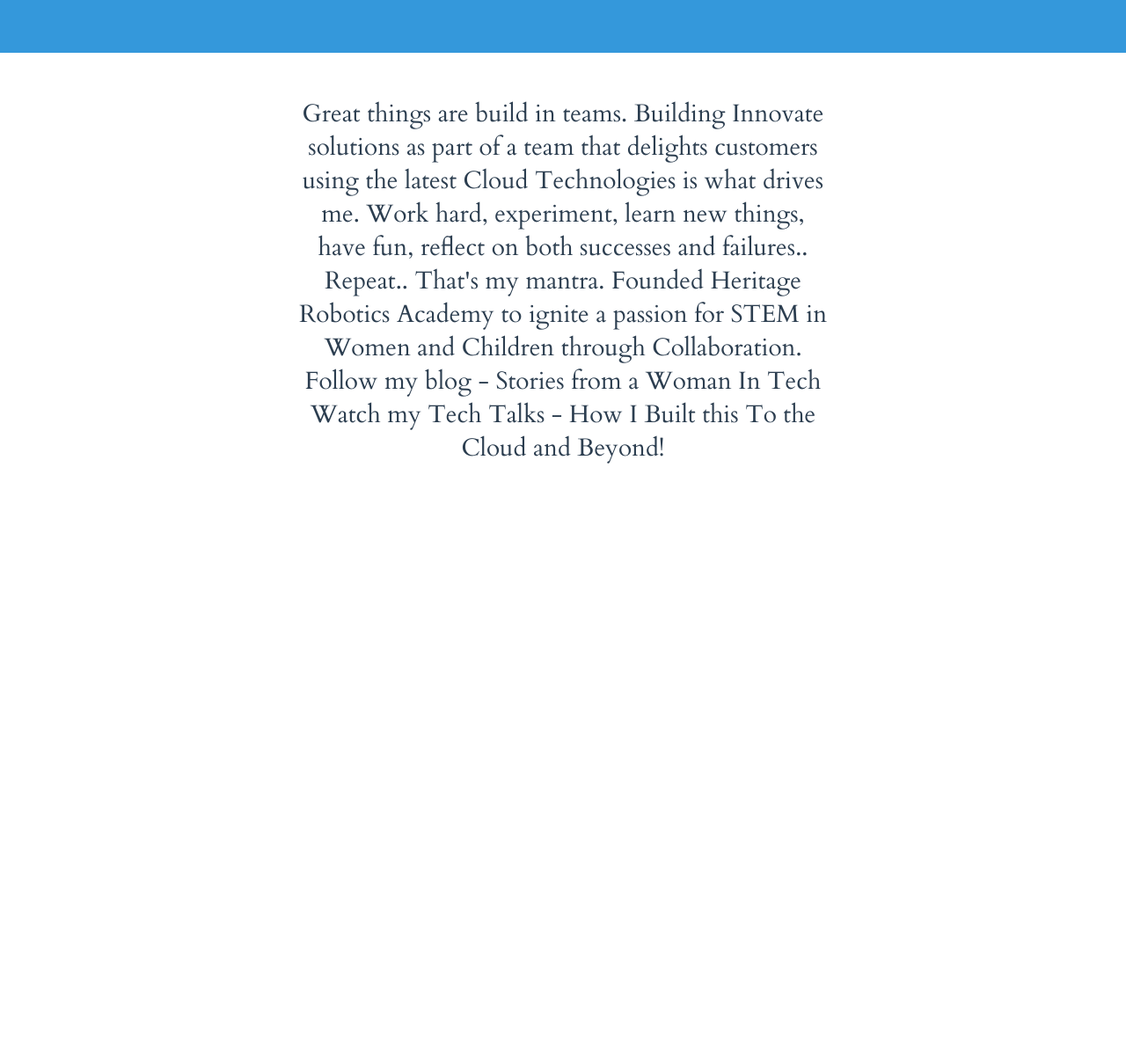
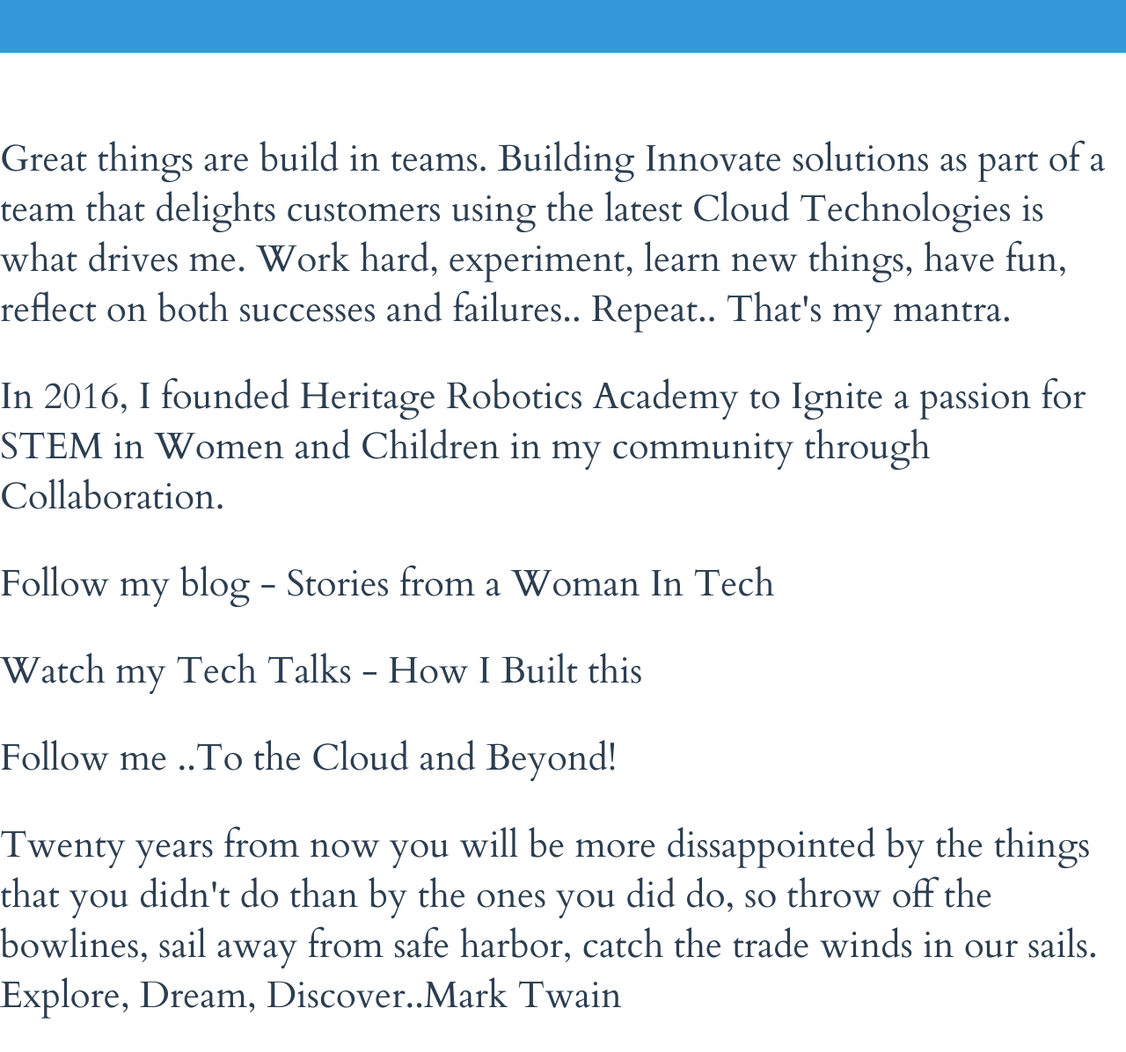
Before and after one commit to nachobot/my-portfolio, a plain HTML site: page index.html in a window 1280 px wide. Shown: the part 2048-3244 px from the top of the page at 88% size. Before the commit the page ends 2768 px from the top, so only its background shows below. Drawn offline with Linux system fonts and the light colour scheme.

Commit message:
Added favorite quote

```diff
--- a/index.html
+++ b/index.html
@@ -114,18 +114,33 @@
       </h2>
     </section>
 
-    <section class="section section--alignCentered section--description">
-      <p class="color--darkgrey section__description">
-        Great things are build in teams. Building Innovate solutions as part of a team that delights customers using the latest Cloud Technologies is what drives me.
-        Work hard, experiment, learn new things, have fun, reflect on both successes and failures.. Repeat.. That's my mantra.
-        Founded Heritage Robotics Academy to ignite a passion for STEM in Women and Children through Collaboration.
+<!--section--alignCentered-->
+<!--section__description"-->
+    <section class="section">
+      <div class="color--darkgrey">
+        <p>
+          Great things are build in teams. Building Innovate solutions as part of a team that delights customers using the latest Cloud Technologies is what drives me.
+          Work hard, experiment, learn new things, have fun, reflect on both successes and failures.. Repeat.. That's my mantra.
+        </p>
+        <p>
+          In 2016, I founded Heritage Robotics Academy to Ignite a passion for STEM in Women and Children in my community through Collaboration.
+        </p>
+        <p>
+          Follow my blog - Stories from a Woman In Tech
+        </p>
+        <p>
+          Watch my Tech Talks - How I Built this
+        </p>
 
-        Follow my blog - Stories from a Woman In Tech
+        <p>
+          Follow me ..To the Cloud and Beyond!
+        </p>
+        </p>
 
-        Watch my Tech Talks - How I Built this
-
-        To the Cloud and Beyond!
-      </p>
+        <p class="color--darkgrey">
+          Twenty years from now you will be more dissappointed by the things that you didn't do than by the ones you did do, so throw off the bowlines,
+          sail away from safe harbor, catch the trade winds in our sails. Explore, Dream, Discover..Mark Twain
+      </div>
 
     <div class="background--skyBlue modal--closed">
       <span class="color--cloud modal__closeButton">
```
